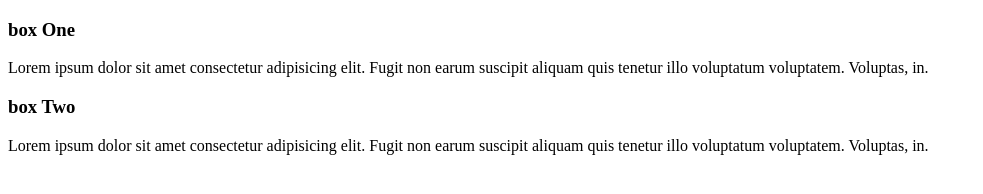
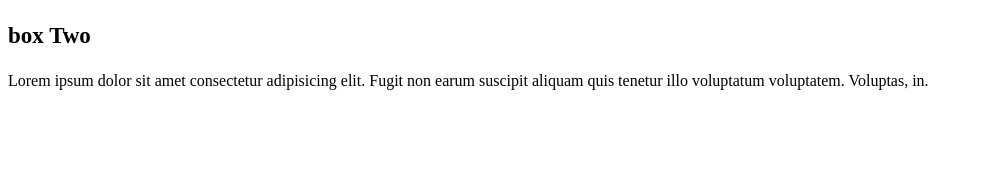
Before and after one commit to erfansoori/webNotes, a plain HTML site: page 02_cssSandbox/14_em_rem.html in a window 1280 px wide. Shown: the whole page, without its empty margins (0-983 px from the left). Drawn offline with Linux system fonts and the light colour scheme.

Commit message:
Em & Rem done

```diff
--- a/02_cssSandbox/14_em_rem.html
+++ b/02_cssSandbox/14_em_rem.html
@@ -9,13 +9,55 @@
   <meta http-equiv="X-UA-Compatible" content="ie=edge">
   <title>Em & Rem</title>
   <style>
+    /* #box-1 {
+      font-size: 20px;
+    }
 
+    #box-1 p {
+      font-size: 1.5em;
+      padding: 1em;
+    }
+
+    #box-1 ul {
+      font-size: 1.2em;
+    } */
+
+    html {
+      font-size: 62.5%;
+    }
+
+    #box-2 h3 {
+      font-size: 2.3rem;
+    }
+
+    #box-2 p {
+      font-size: 1.6rem;
+      line-height: 1.7rem;
+    }
   </style>
 </head>
-  <div id="box-1">
+  <!-- <div id="box-1">
     <h3>box One</h3>
     <p>Lorem ipsum dolor sit amet consectetur adipisicing elit. Fugit non earum suscipit aliquam quis tenetur illo voluptatum voluptatem. Voluptas, in.</p>
-  </div>
+    <ul>
+      <li>1</li>
+      <li>2</li>
+      <li>3
+        <ul>
+          <li>1</li>
+          <li>2</li>
+          <li>3
+              <ul>
+                <li>1</li>
+                <li>2</li>
+                <li>3</li>
+              </ul>
+            </li>
+        </ul>
+      </li>
+      <li>4</li>
+    </ul>
+  </div> -->
   <div id="box-2">
     <h3>box Two</h3>
     <p>Lorem ipsum dolor sit amet consectetur adipisicing elit. Fugit non earum suscipit aliquam quis tenetur illo voluptatum voluptatem. Voluptas, in.</p>
```
